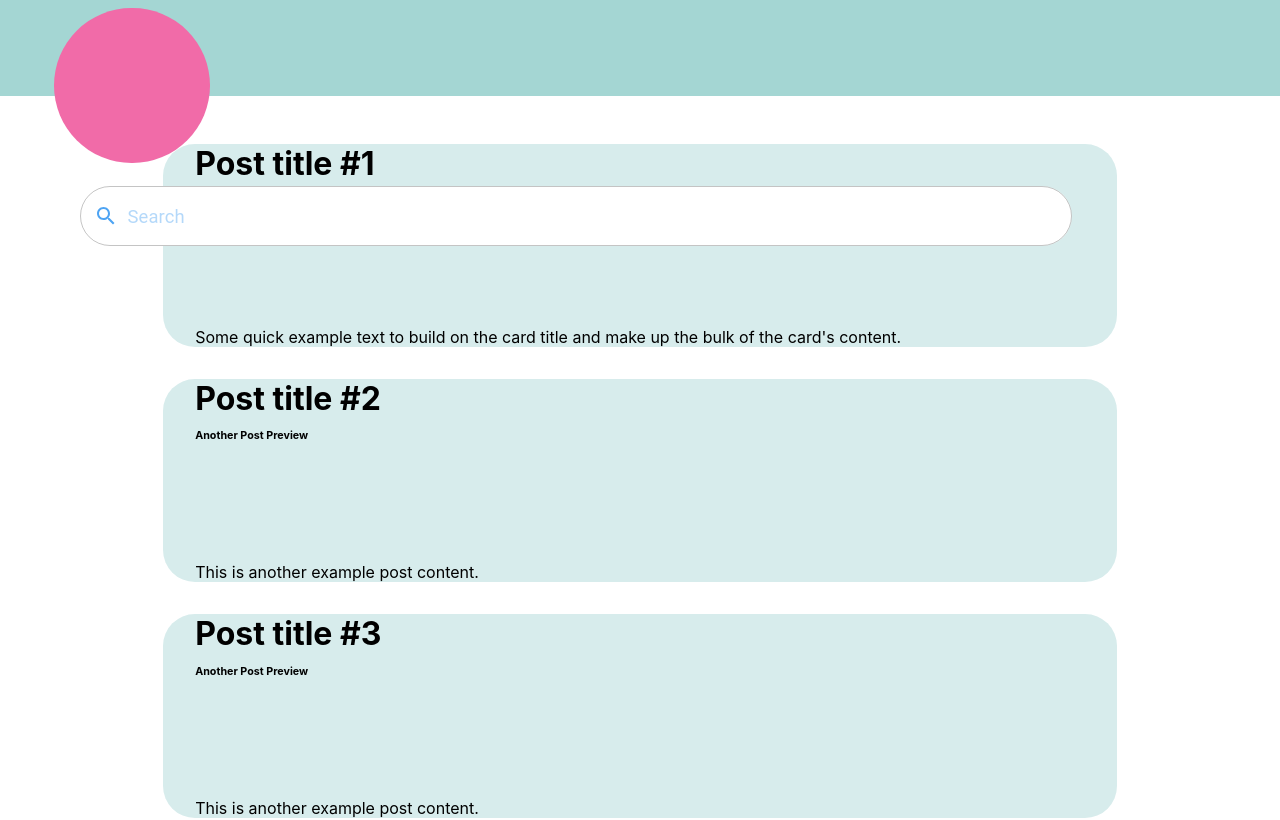
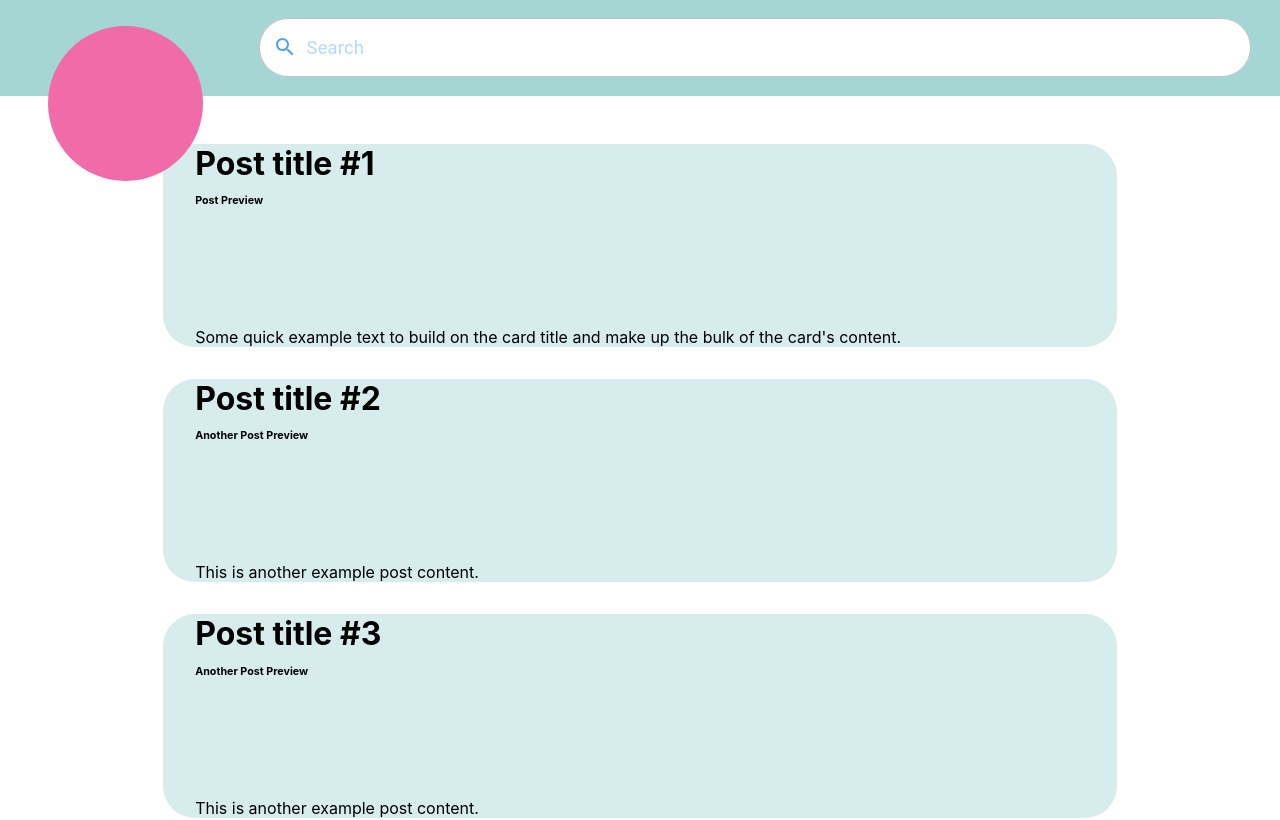
Before and after one commit to hawraakhalil/Cancer-Connect, a React (Create React App) app: page / in a window 1280 px wide. Shown: the top 820 px of the page. Built offline with nearby package versions, Linux system fonts and the light colour scheme.

Commit message:
changed the dimensions again

```diff
--- a/src/App.js
+++ b/src/App.js
@@ -34,7 +34,7 @@ function App() {
 <>
 
 <header>
-<Container style={{ height: "6rem",maxWidth: "100rem", backgroundColor: "#A4D6D3" }}>
+<Container fluid className="p-3" style={{ height: "6rem",maxWidth: "100rem", backgroundColor: "#A4D6D3" ,padding:"1.1rem"}}>
 <img src={images} alt="Logo" className="rounded-circle" style={{ borderRadius: "50rem",height: "9.7rem", width: "9.7rem",marginLeft:"1.9rem",marginTop:"0.5rem" }} />
 <TextField
 
@@ -45,10 +45,8 @@ function App() {
           startAdornment: <SearchIcon style={{ color: "#4EA4F3" }} />,
           style: { borderRadius: "50rem" } ,
           inputProps: { style: { color: "#4EA4F3" ,fontSize: "1.15rem"} } }}
-          style={{width:"62rem", marginTop:"1.2rem", marginLeft:"3.5rem",backgroundColor:"white",borderRadius: "50rem", borderColor: "white"}}
-
+          style={{width:"62rem", marginLeft:"3.5rem",backgroundColor:"white",borderRadius: "50rem", borderColor: "white"}}
       />
-
 </Container>
 </header>
 
```
